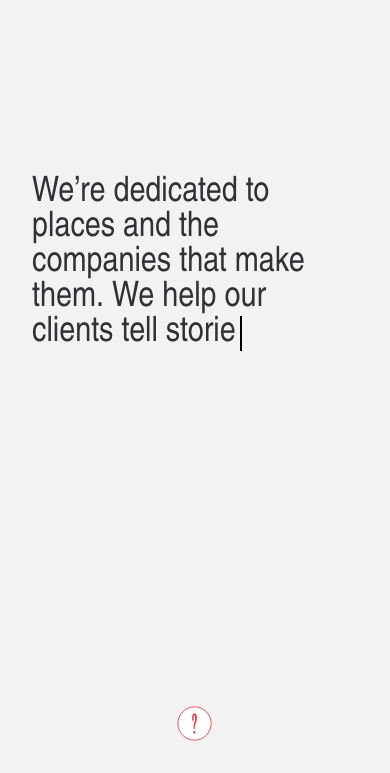
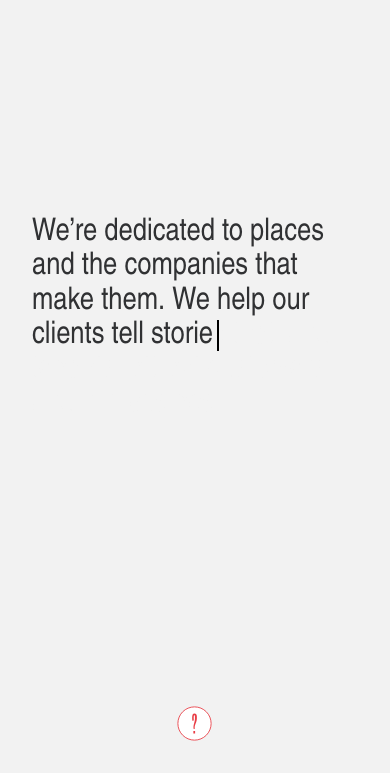
Before and after one commit to dentonmark/landing-page-test, a plain HTML site: page index.html in a window 390 px wide. Shown: the part 71-844 px from the top of the page. Drawn offline with Linux system fonts and the light colour scheme; a web font is replaced by a local one.

Commit message:
Update style.css

```diff
--- a/assets/css/style.css
+++ b/assets/css/style.css
@@ -213,7 +213,8 @@ address {
     position: relative;
     top: -1em;
     z-index: 1;
-    font-size: 9vmin;
+    font-size: 8vmin;
+    line-height: 1.1;
   }
 }
 /*
```
